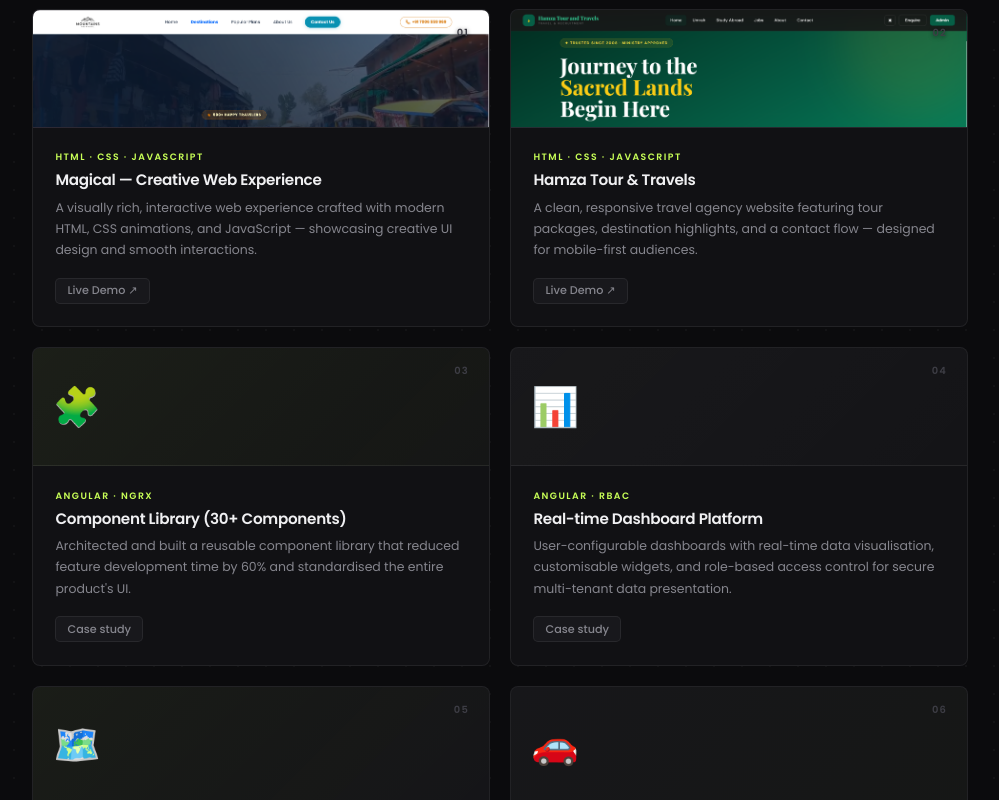
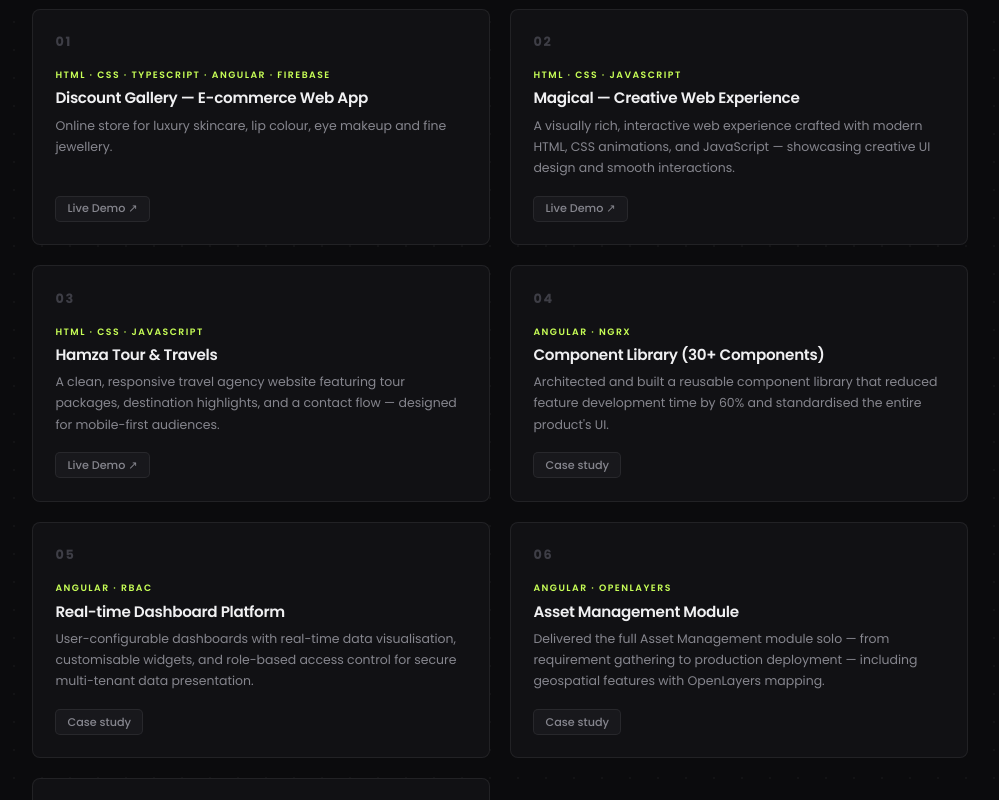
Before and after one commit to NaseerAhmad-dev/dev_portfolio, an Angular app: page / in a window 1280 px wide. Shown: the part 2400-3200 px from the top of the page, without its empty margins (140-1139 px from the left). Built offline with nearby package versions, Linux system fonts and the light colour scheme.

Commit message:
changes in portfolio

```diff
--- a/src/app/components/projects/projects.component.html
+++ b/src/app/components/projects/projects.component.html
@@ -6,13 +6,11 @@
   <h2 class="section-title" [innerHTML]="projects.title | highlightWord:projects.titleHighlight"></h2>
   <div class="proj-grid">
     <div class="proj-card" *ngFor="let p of projects.items; let i=index">
-      <div class="proj-thumb" [ngClass]="p.thumbClass" [class.has-image]="p.image">
-        <img *ngIf="p.image" [src]="p.image" [alt]="p.title" class="proj-thumb-img">
-        <span class="proj-emoji" *ngIf="!p.image">{{p.icon}}</span>
-        <span class="proj-idx">0{{i+1}}</span>
-        <span class="proj-arrow">↗</span>
-      </div>
       <div class="proj-body">
+        <div class="proj-head">
+          <span class="proj-idx">0{{i+1}}</span>
+          <span class="proj-arrow">↗</span>
+        </div>
         <div class="proj-tag">{{p.tag}}</div>
         <div class="proj-title">{{p.title}}</div>
         <div class="proj-desc">{{p.description}}</div>
--- a/src/app/components/projects/projects.component.scss
+++ b/src/app/components/projects/projects.component.scss
@@ -5,6 +5,8 @@
 }
 
 .proj-card {
+  display: flex;
+  flex-direction: column;
   background: var(--bg2);
   border: 1px solid var(--border);
   border-radius: var(--r);
@@ -13,70 +15,46 @@
   transition: border-color .2s, transform .2s;
   position: relative;
 
+  &::before {
+    content: '';
+    position: absolute;
+    top: 0;
+    left: 0;
+    right: 0;
+    height: 2px;
+    background: var(--accent);
+    transform: scaleX(0);
+    transform-origin: left;
+    transition: transform .25s ease;
+  }
+
   &:hover {
     border-color: var(--border2);
     transform: translateY(-3px);
   }
 
+  &:hover::before { transform: scaleX(1) }
   &:hover .proj-arrow { opacity: 1; transform: translate(0, 0) }
+  &:hover .proj-idx { color: var(--accent) }
 }
 
-.proj-thumb {
-  height: 118px;
+.proj-head {
   display: flex;
-  align-items: flex-end;
+  align-items: center;
   justify-content: space-between;
-  padding: 1rem 1.25rem;
-  border-bottom: 1px solid var(--border);
-  position: relative;
-
-  &.pt1 { background: linear-gradient(135deg, rgba(200,255,87,.06), rgba(200,255,87,.02)) }
-  &.pt2 { background: linear-gradient(135deg, rgba(255,255,255,.03), rgba(255,255,255,.01)) }
-  &.pt3 { background: linear-gradient(135deg, rgba(200,255,87,.05), rgba(255,255,255,.015)) }
-  &.pt4 { background: linear-gradient(135deg, rgba(255,255,255,.025), rgba(200,255,87,.025)) }
-  &.pt5 { background: linear-gradient(135deg, rgba(180,120,255,.07), rgba(200,255,87,.025)) }
-  &.pt6 { background: linear-gradient(135deg, rgba(87,200,255,.07), rgba(255,255,255,.02)) }
-}
-
-.proj-thumb-img {
-  position: absolute;
-  inset: 0;
-  width: 100%;
-  height: 100%;
-  object-fit: cover;
-  object-position: top center;
-  border-radius: 0;
-}
-
-.proj-thumb.has-image .proj-idx,
-.proj-thumb.has-image .proj-arrow {
-  z-index: 1;
-  text-shadow: 0 1px 4px rgba(0,0,0,.6);
-}
-
-.proj-emoji {
-  font-size: 2.4rem;
-  line-height: 1;
-  position: absolute;
-  top: 50%;
-  left: 1.25rem;
-  transform: translateY(-50%);
+  margin-bottom: 1rem;
 }
 
 .proj-idx {
-  font-size: .62rem;
-  font-weight: 600;
+  font-size: .8rem;
+  font-weight: 700;
   color: var(--text3);
-  letter-spacing: .12em;
+  letter-spacing: .14em;
   font-variant-numeric: tabular-nums;
-  align-self: flex-start;
-  margin-left: auto;
+  transition: color .2s;
 }
 
 .proj-arrow {
-  position: absolute;
-  bottom: 1rem;
-  right: 1.25rem;
   font-size: .85rem;
   color: var(--accent);
   opacity: 0;
@@ -84,7 +62,12 @@
   transition: opacity .2s, transform .2s;
 }
 
-.proj-body { padding: 1.4rem }
+.proj-body {
+  display: flex;
+  flex-direction: column;
+  flex: 1;
+  padding: 1.4rem;
+}
 
 .proj-tag {
   font-size: .58rem;
@@ -116,6 +99,7 @@
   display: flex;
   gap: .5rem;
   flex-wrap: wrap;
+  margin-top: auto;
 }
 
 .proj-link {
--- a/src/assets/data/portfolio.json
+++ b/src/assets/data/portfolio.json
@@ -98,6 +98,14 @@
     "titleHighlight": "Work",
     "items": [
       {
+        "id": 7,
+        "tag": "HTML · CSS · TypeScript · Angular · Firebase",
+        "title": "Discount Gallery — E-commerce Web App",
+        "description": "Online store for luxury skincare, lip colour, eye makeup and fine jewellery.",
+        "thumbClass": "pt6",
+        "links": [{"label": "Live Demo ↗", "url": "https://gonikhan.com/"}]
+      },
+      {
         "id": 5,
         "tag": "HTML · CSS · JavaScript",
         "title": "Magical — Creative Web Experience",
@@ -105,7 +113,7 @@
         "icon": "✨",
         "image": "assets/images/projects/magical.png",
         "thumbClass": "pt5",
-        "links": [{"label": "Live Demo ↗", "url": "https://updatedmagical.netlify.app/"}]
+        "links": [{"label": "Live Demo ↗", "url": "https://www.magicalmountain.in/"}]
       },
       {
         "id": 6,
```
